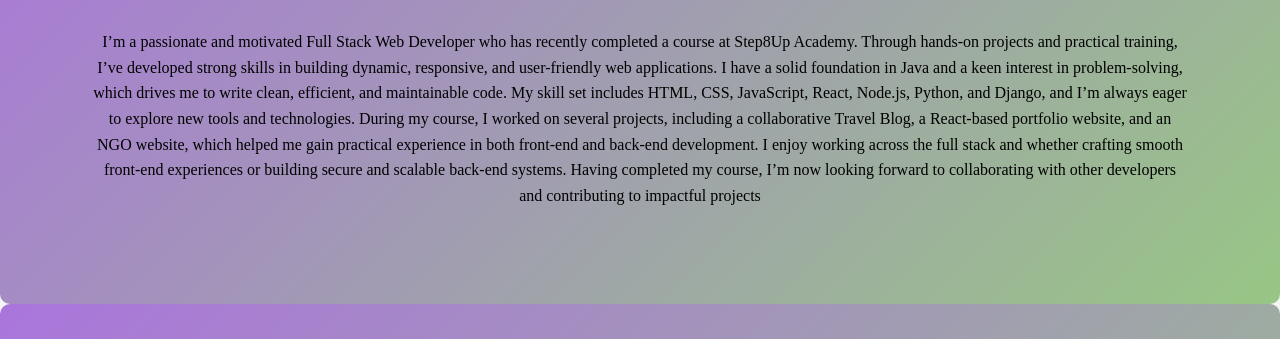
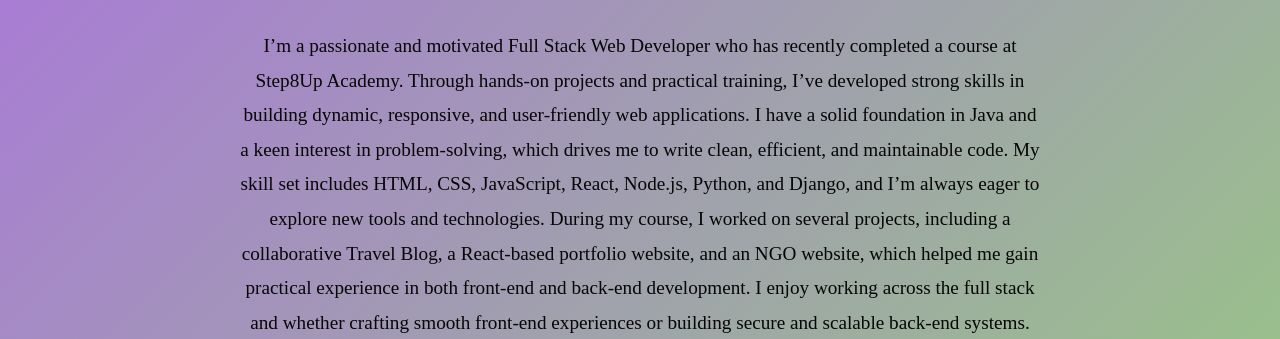
Before and after one commit to JignabahenKalani/JignabahenKalani, a plain HTML site: page index.html in a window 1280 px wide. Shown: the part 613-952 px from the top of the page. Drawn offline with nearby package versions, Linux system fonts and the light colour scheme; no server answers.

Commit message:
Update contact information and enhance about section styling

```diff
--- a/index.html
+++ b/index.html
@@ -92,8 +92,8 @@
   <section id="contact">
     <div class="container">
       <h2 class="section-title">Contact Me</h2>
-      <p>📞 +44 7880 321903</p>
-      <p>📧 <a href="mailto:jignabahenkalani@gmail.com">jignabahenkalani@gmail.com</a></p>
+      <p>📞 <a href="tel:+447880321903">+44 7880 321903</a></p>
+      <p>📧 <a href="mailto:jignakalani007@gmail.com">jignakalani007@gmail.com</a></p>
       <p>💻 GitHub: <a href="https://github.com/JignabahenKalani" target="_blank">github.com/JignabahenKalani</a></p>
       <p>🔗 LinkedIn: <a href="https://linkedin.com/in/jigna-kalani" target="_blank">linkedin.com/in/jigna-kalani</a></p>
     </div>
--- a/style.css
+++ b/style.css
@@ -146,6 +146,14 @@
   padding: 4rem 2rem;
   background: linear-gradient(135deg, #aa75dc, #98c685);
   border-radius: 10px;
+}
+
+#about p{
+  font-size: 1.2rem;
+  color: #060606;
+  max-width: 800px;
+  margin: auto;
+  line-height: 1.8;
 }
 #skills{
   text-align: center;
```
